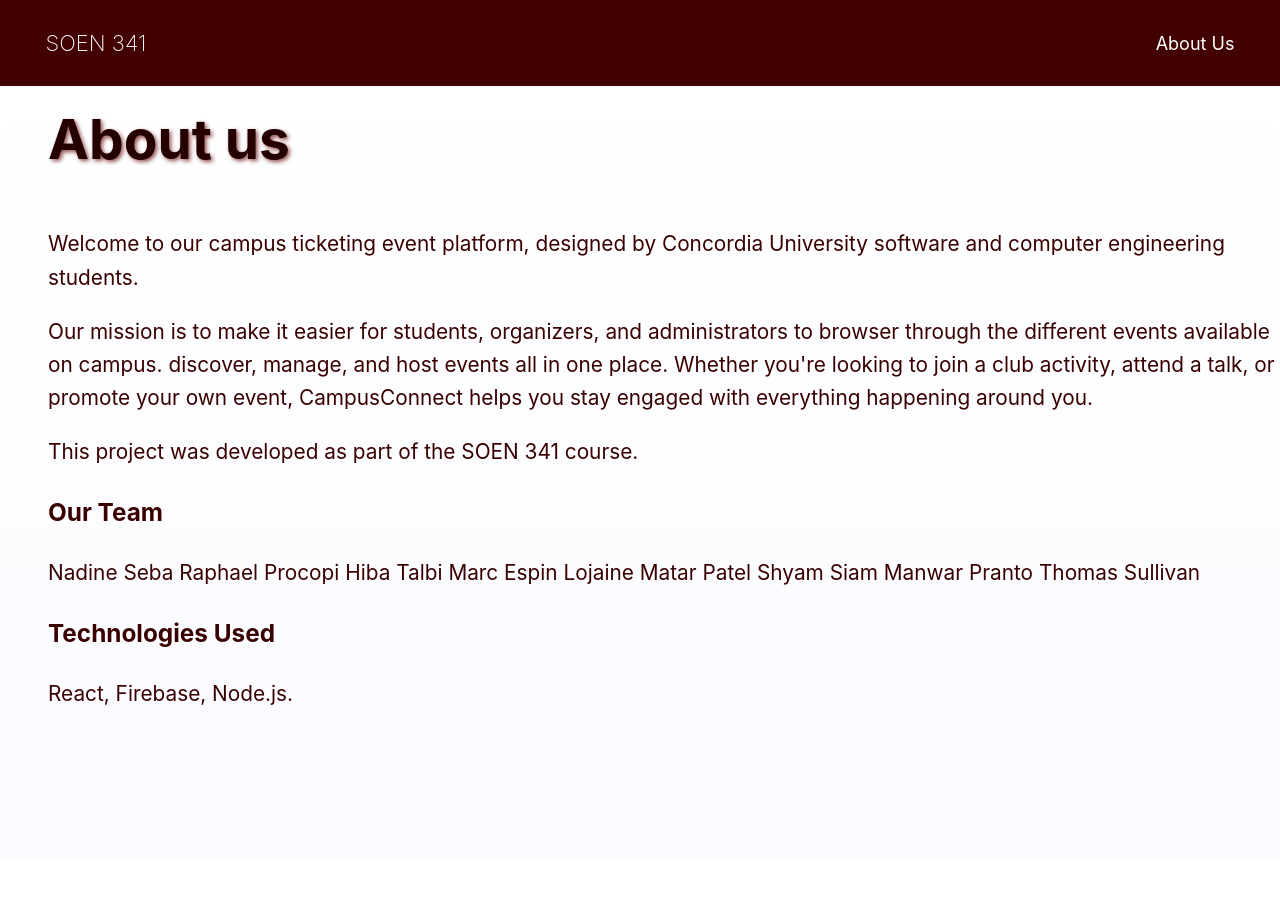
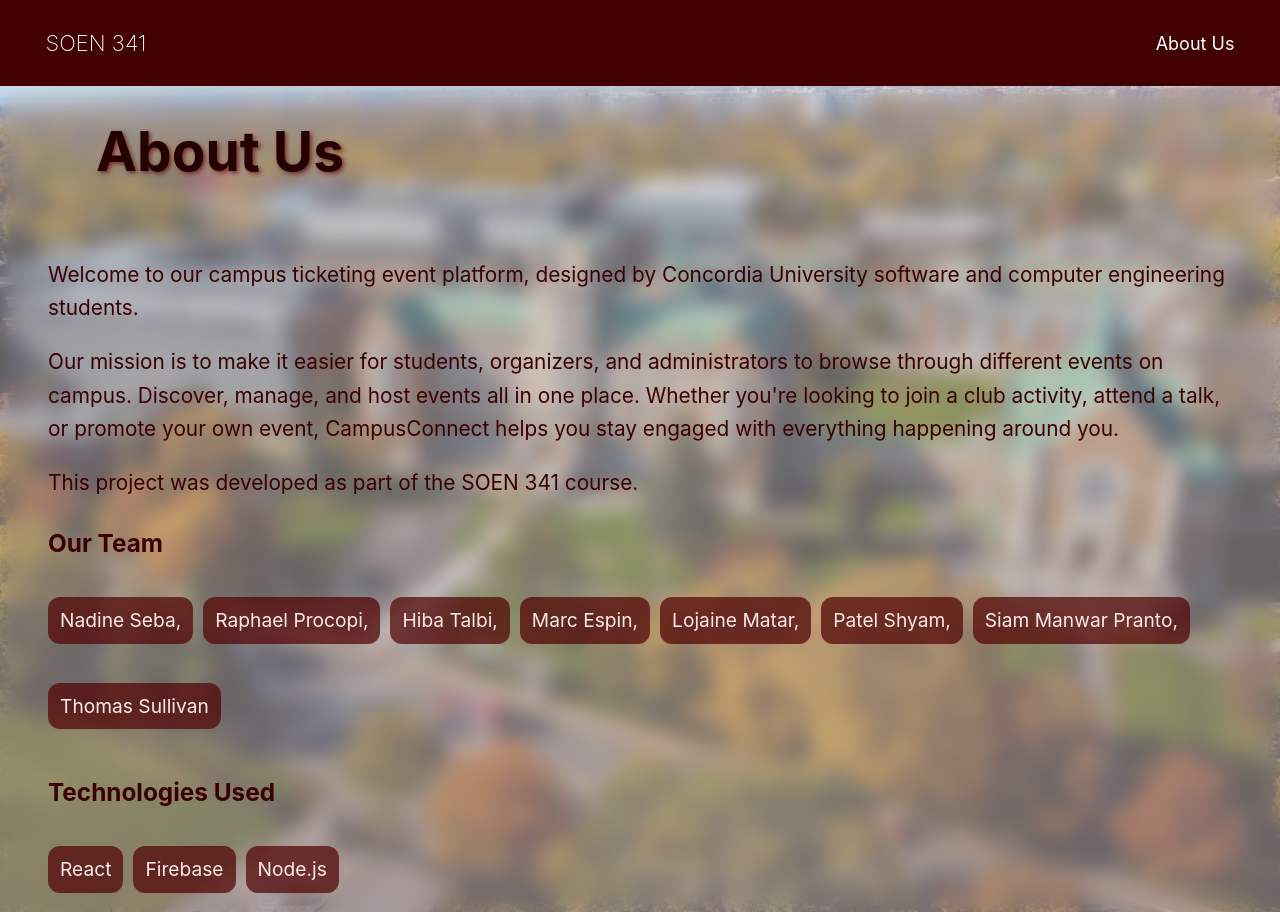
Before and after one commit to Yuioytffhio/SOEN-341-Group-Project, a React (Create React App) app in the folder frontend/: page /SOEN-341-Group-Project/publicaboutus in a window 1280 px wide. Before the commit the page ends 860 px from the top, so only its background shows below. Built offline with nearby package versions, Linux system fonts and the light colour scheme.

Commit message:
Added About us and profile page styling, #110

```diff
--- a/frontend/src/pages/AboutUs.jsx
+++ b/frontend/src/pages/AboutUs.jsx
@@ -1,40 +1,47 @@
 import React from "react";
-import { useNavigate } from "react-router-dom";
 import "../styles/AboutUs.css";
+import background from "../assets/homepageBackground1.jpg";
 
 const AboutUs = () => {
   return (
-    <div className="aboutus-page">
+    <div className="aboutus-page" style={{
+              backgroundImage: `linear-gradient(rgba(255, 222, 179, 0.01), rgba(66, 33, 33, 0.4)), url(${background})`,
+              backgroundSize: "cover",
+              backgroundPosition: "right",
+              backgroundRepeat: "space",
+            }}>
       <header className="aboutus-header">
-        <h2 className="aboutus-greetings">About us</h2>
+        <h2 className="aboutus-greetings">About Us</h2>
       </header>
 
-       <div className="aboutus-content">
+      <div className="aboutus-content">
         <p>
           Welcome to our campus ticketing event platform, designed by Concordia University software and computer engineering students.
         </p>
 
         <p>
-          Our mission is to make it easier for students, organizers, and administrators to browser through the different events available on campus.
-          discover, manage, and host events all in one place. Whether you're looking to join a club activity, attend a talk, or promote your own event, CampusConnect helps you stay engaged with everything happening around you.
+          Our mission is to make it easier for students, organizers, and administrators to browse through different events on campus. Discover, manage, and host events all in one place. Whether you're looking to join a club activity, attend a talk, or promote your own event, CampusConnect helps you stay engaged with everything happening around you.
         </p>
 
-        <p>
-          This project was developed as part of the SOEN 341 course.
-        </p>
+        <p>This project was developed as part of the SOEN 341 course.</p>
 
         <h3>Our Team</h3>
-        <p>Nadine Seba  Raphael Procopi Hiba Talbi  Marc Espin  Lojaine Matar   Patel Shyam Siam Manwar Pranto  Thomas Sullivan</p>
+        <div className="aboutus-team-section">
+          <p>Nadine Seba,</p>
+          <p>Raphael Procopi,</p>
+          <p>Hiba Talbi,</p>
+          <p>Marc Espin,</p>
+          <p>Lojaine Matar,</p>
+          <p>Patel Shyam,</p>
+          <p>Siam Manwar Pranto,</p>
+          <p>Thomas Sullivan</p>
+        </div>
 
         <h3>Technologies Used</h3>
-        <p>React, Firebase, Node.js.</p>
-
-        <div className="aboutus-team-section">
-
-        </div>
-
         <div className="aboutus-tech-section">
-
+          <p>React</p>
+          <p>Firebase</p>
+          <p>Node.js</p>
         </div>
       </div>
     </div>
--- a/frontend/src/pages/PublicAboutUs.jsx
+++ b/frontend/src/pages/PublicAboutUs.jsx
@@ -1,40 +1,47 @@
 import React from "react";
-import { useNavigate } from "react-router-dom";
 import "../styles/PublicAboutUs.css";
+import background from "../assets/homepageBackground1.jpg";
 
 const AboutUs = () => {
   return (
-    <div className="public-aboutus-page">
+    <div className="public-aboutus-page" style={{
+              backgroundImage: `linear-gradient(rgba(255, 222, 179, 0.01), rgba(66, 33, 33, 0.4)), url(${background})`,
+              backgroundSize: "cover",
+              backgroundPosition: "right",
+              backgroundRepeat: "space",
+            }}>
       <header className="public-aboutus-header">
-        <h2 className="public-aboutus-greetings">About us</h2>
+        <h2 className="public-aboutus-greetings">About Us</h2>
       </header>
 
-       <div className="public-aboutus-content">
+      <div className="public-aboutus-content">
         <p>
           Welcome to our campus ticketing event platform, designed by Concordia University software and computer engineering students.
         </p>
 
         <p>
-          Our mission is to make it easier for students, organizers, and administrators to browser through the different events available on campus.
-          discover, manage, and host events all in one place. Whether you're looking to join a club activity, attend a talk, or promote your own event, CampusConnect helps you stay engaged with everything happening around you.
+          Our mission is to make it easier for students, organizers, and administrators to browse through different events on campus. Discover, manage, and host events all in one place. Whether you're looking to join a club activity, attend a talk, or promote your own event, CampusConnect helps you stay engaged with everything happening around you.
         </p>
 
-        <p>
-          This project was developed as part of the SOEN 341 course.
-        </p>
+        <p>This project was developed as part of the SOEN 341 course.</p>
 
         <h3>Our Team</h3>
-        <p>Nadine Seba  Raphael Procopi Hiba Talbi  Marc Espin  Lojaine Matar   Patel Shyam Siam Manwar Pranto  Thomas Sullivan</p>
+        <div className="public-aboutus-team-section">
+          <p>Nadine Seba,</p>
+          <p>Raphael Procopi,</p>
+          <p>Hiba Talbi,</p>
+          <p>Marc Espin,</p>
+          <p>Lojaine Matar,</p>
+          <p>Patel Shyam,</p>
+          <p>Siam Manwar Pranto,</p>
+          <p>Thomas Sullivan</p>
+        </div>
 
         <h3>Technologies Used</h3>
-        <p>React, Firebase, Node.js.</p>
-
-        <div className="public-aboutus-team-section">
-
-        </div>
-
         <div className="public-aboutus-tech-section">
-
+          <p>React</p>
+          <p>Firebase</p>
+          <p>Node.js</p>
         </div>
       </div>
     </div>
--- a/frontend/src/pages/student/ProfilePage/ProfilePage.jsx
+++ b/frontend/src/pages/student/ProfilePage/ProfilePage.jsx
@@ -2,6 +2,7 @@ import React, { useState, useEffect } from "react";
 import "./ProfilePage.css";
 import { db } from "../../../firebaseConfig";
 import { doc, getDoc, setDoc } from "firebase/firestore";
+import profile_background from "../../../assets/admin_oversight_background.jpg";
 
 export default function ProfilePage() {
   const [firstName, setFirstName] = useState("");
@@ -97,7 +98,7 @@ export default function ProfilePage() {
   };
 
   return (
-    <div className="profile-page">
+    <div className="profile-page" style={{ background: `url(${profile_background}) no-repeat center center / cover` }}>
       <div className="profile-information-section">
         <h2>Information</h2>
 
@@ -152,7 +153,7 @@ export default function ProfilePage() {
             {!editing && (
               <button
                 type="button"
-                className="edit-btn"
+                className="prfile-edit-btn"
                 onClick={() => setEditing(true)}
               >
                 Edit
--- a/frontend/src/styles/AboutUs.css
+++ b/frontend/src/styles/AboutUs.css
@@ -1,19 +1,39 @@
 .aboutus-page {
   display: flex;
   flex-direction: column;
-  height: 100vh;
-  background: linear-gradient(180deg, #ffffff, #f2f3f8);
+  min-height: 100vh;
   color: #270202;
-  overflow: hidden;
+  overflow-y: auto;       /* scroll if content overflows */
+  padding-bottom: 2rem;
+  position: relative;     /* for overlay positioning */
 }
 
+.aboutus-page::before {
+  content: "";
+  position: absolute;
+  top: 0;
+  left: 0;
+  width: 100%;
+  height: 100%;
+  background: rgba(255, 255, 255, 0.361); /* semi-transparent white overlay */
+  backdrop-filter: blur(10px);          /* strong blur */
+  z-index: 0;
+}
+
+.aboutus-header,
+.aboutus-content {
+  position: relative;     /* above the overlay */
+  z-index: 1;
+}
+
+/* keep previous styles for content and headers */
 .aboutus-header {
   text-align: left;
-  padding-left: 3rem;
+  padding: 2rem 3rem;
   font-size: 1.5rem;
   font-weight: 600;
-  background: rgba(255, 255, 255, 0.1);
-  backdrop-filter: blur(6px);
+  border-radius: 1rem;
+  margin: 1rem 3rem 2rem 3rem;
 }
 
 .aboutus-greetings {
@@ -22,45 +42,28 @@
   font-weight: bold;
   text-shadow: 2px 2px 4px rgba(100, 4, 4, 0.7);
   animation: slideInFromLeft 0.8s ease-out;
-}
-
-@keyframes slideInFromLeft {
-  0% {
-    opacity: 0;
-    transform: translateX(-50px);
-  }
-  100% {
-    opacity: 1;
-    transform: translateX(0);
-  }
+  margin: 0;
 }
 
 .aboutus-content {
-    line-height: 1.6;
-    color: #3a0000;
-    margin-bottom: 1rem;
-    margin-left: 3.0rem;
-    font-size: 1.3rem;
+  line-height: 1.6;
+  color: #3a0000;
+  margin: 0 3rem;
+  font-size: 1.3rem;
 }
 
+/* team & tech section styling stays the same */
 .aboutus-team-section, .aboutus-tech-section {
-    margin-top: 2rem;
+  display: flex;
+  flex-wrap: wrap;
+  gap: 10px;
+  margin-top: 1rem;
 }
 
-.aboutus-team-section h3, .aboutus-tech-section h3 {
-    color: #222;
-    margin-bottom: 0.5rem;
+.aboutus-team-section p, .aboutus-tech-section p {
+  background: rgba(81, 3, 3, 0.718);
+  padding: 8px 12px;
+  border-radius: 12px;
+  font-size: 1.2rem;
+  color: #ffe9e9;
 }
-
-.aboutus-content ul {
-    padding-left: 2rem;
-    display: block;
-}
-
-.aboutus-content ul li {
-    align-self: left;
-    margin-bottom: 0.5rem;
-    color: #3a0000;
-    font-size: 1.2rem;
-    line-height: 1.6;
-}
--- a/frontend/src/styles/PublicAboutUs.css
+++ b/frontend/src/styles/PublicAboutUs.css
@@ -1,69 +1,69 @@
 .public-aboutus-page {
+  margin-top: 70px;
   display: flex;
   flex-direction: column;
-  height: 100vh;
-  width: 100vw;
-  margin-top: 60px;
-  background: linear-gradient(180deg, #ffffff, #fafbff);
+  min-height: 100vh;
   color: #270202;
-  overflow: hidden;
+  overflow-y: auto;       /* scroll if content overflows */
+  position: relative;     /* for overlay positioning */
 }
 
+.public-aboutus-page::before {
+  content: "";
+  position: absolute;
+  top: 0;
+  left: 0;
+  width: 100%;
+  height: 100%;
+  background: rgba(255, 255, 255, 0.361); /* semi-transparent white overlay */
+  backdrop-filter: blur(10px);          /* strong blur */
+  z-index: 0;
+}
+
+.public-aboutus-header,
+.public-aboutus-content {
+  position: relative;     /* above the overlay */
+  z-index: 1;
+}
+
+/* keep previous styles for content and headers */
 .public-aboutus-header {
   text-align: left;
-  padding-left: 3rem;
+  padding: 2rem 3rem;
   font-size: 1.5rem;
   font-weight: 600;
-  background: rgba(255, 255, 255, 0.1);
-  backdrop-filter: blur(6px);
+  border-radius: 1rem;
+  margin: 1rem 3rem 2rem 3rem;
 }
 
 .public-aboutus-greetings {
   color: rgb(36, 0, 0);
-  text-align: left;
   font-size: 55px;
   font-weight: bold;
   text-shadow: 2px 2px 4px rgba(100, 4, 4, 0.7);
   animation: slideInFromLeft 0.8s ease-out;
-}
-
-@keyframes slideInFromLeft {
-  0% {
-    opacity: 0;
-    transform: translateX(-50px);
-  }
-  100% {
-    opacity: 1;
-    transform: translateX(0);
-  }
+  margin: 0;
 }
 
 .public-aboutus-content {
-    line-height: 1.6;
-    color: #3a0000;
-    margin-bottom: 1rem;
-    margin-left: 3.0rem;
-    font-size: 1.3rem;
+  line-height: 1.6;
+  color: #3a0000;
+  margin: 0 3rem;
+  font-size: 1.3rem;
 }
 
+/* team & tech section styling stays the same */
 .public-aboutus-team-section, .public-aboutus-tech-section {
-    margin-top: 2rem;
+  display: flex;
+  flex-wrap: wrap;
+  gap: 10px;
+  margin-top: 1rem;
 }
 
-.public-aboutus-team-section h3, .public-aboutus-tech-section h3 {
-    color: #222;
-    margin-bottom: 0.5rem;
+.public-aboutus-team-section p, .public-aboutus-tech-section p {
+  background: rgba(81, 3, 3, 0.718);
+  padding: 8px 12px;
+  border-radius: 12px;
+  font-size: 1.2rem;
+  color: #ffe9e9;
 }
-
-.public-aboutus-content ul {
-    padding-left: 2rem;
-    display: block;
-}
-
-.public-aboutus-content ul li {
-    align-self: left;
-    margin-bottom: 0.5rem;
-    color: #3a0000;
-    font-size: 1.2rem;
-    line-height: 1.6;
-}
```
Also changed, not shown: frontend/src/pages/student/ProfilePage/ProfilePage.css (+147 -44 lines).
